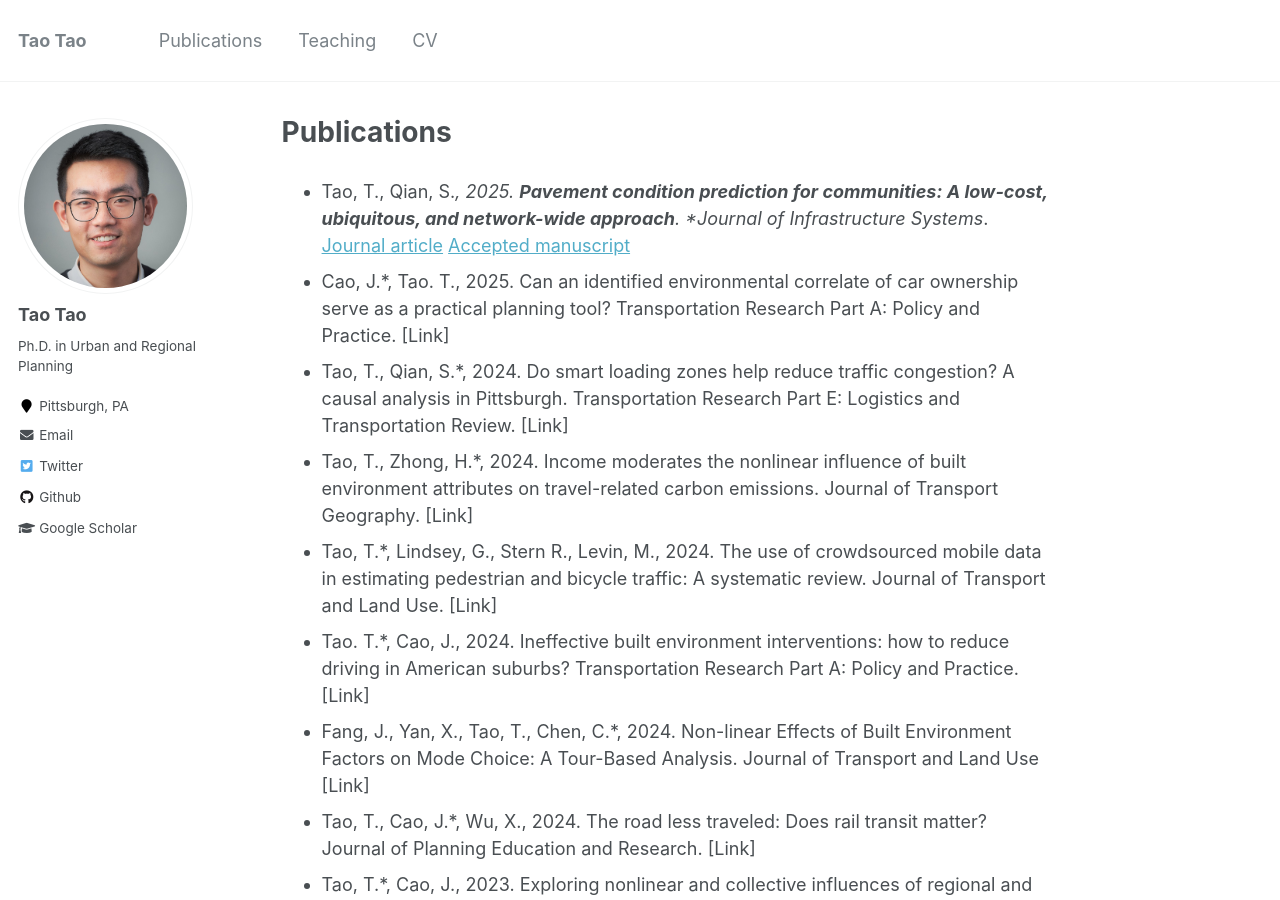
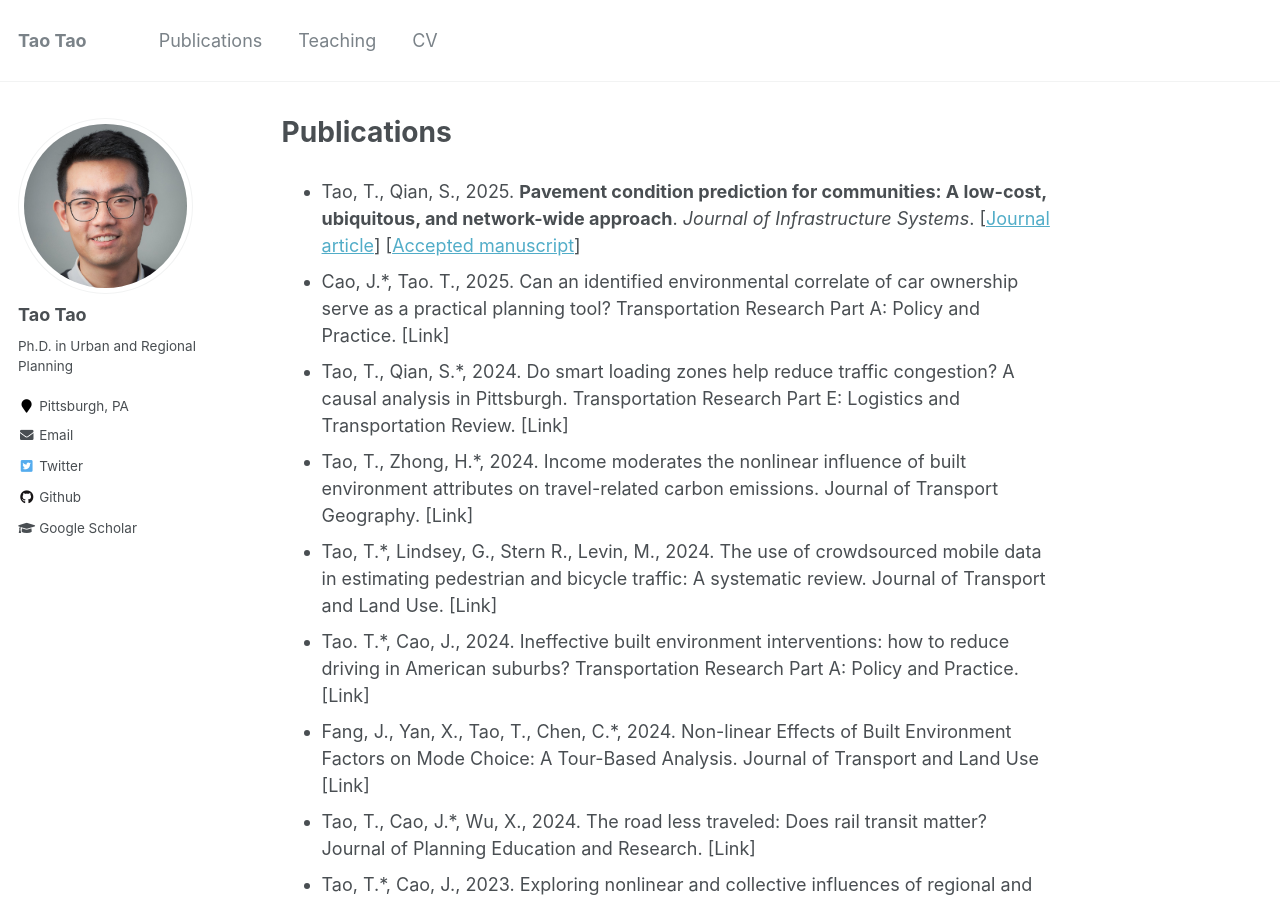
Before and after one commit to vtao1989/blog, a Jekyll site: the page built from _pages/publications.md, in a window 1280 px wide and 900 px high. Built offline with Jekyll 4.4.1, drawn with Linux system fonts in a browser that asks for light colours.

```diff
--- a/_pages/publications.md
+++ b/_pages/publications.md
@@ -4,7 +4,7 @@ permalink: /publications/
 author_profile: true
 ---
 
-- Tao, T., Qian, S.*, 2025. **Pavement condition prediction for communities: A low-cost, ubiquitous, and network-wide approach**. *Journal of Infrastructure Systems*. [Journal article](https://doi.org/10.1061/JITSE4.ISENG-2378) [Accepted manuscript](files/Tao and Qian 2025)
+- Tao, T., Qian, S., 2025. **Pavement condition prediction for communities: A low-cost, ubiquitous, and network-wide approach**. *Journal of Infrastructure Systems*. [[Journal article](https://doi.org/10.1061/JITSE4.ISENG-2378)] [[Accepted manuscript](../files/Tao and Qian 2025)]
 - Cao, J.*, Tao. T., 2025. Can an identified environmental correlate of car ownership serve as a practical planning tool? Transportation Research Part A: Policy and Practice. [Link]
 - Tao, T., Qian, S.*, 2024. Do smart loading zones help reduce traffic congestion? A causal analysis in Pittsburgh. Transportation Research Part E: Logistics and Transportation Review. [Link]
 - Tao, T., Zhong, H.*, 2024. Income moderates the nonlinear influence of built environment attributes on travel-related carbon emissions. Journal of Transport Geography. [Link]
```
